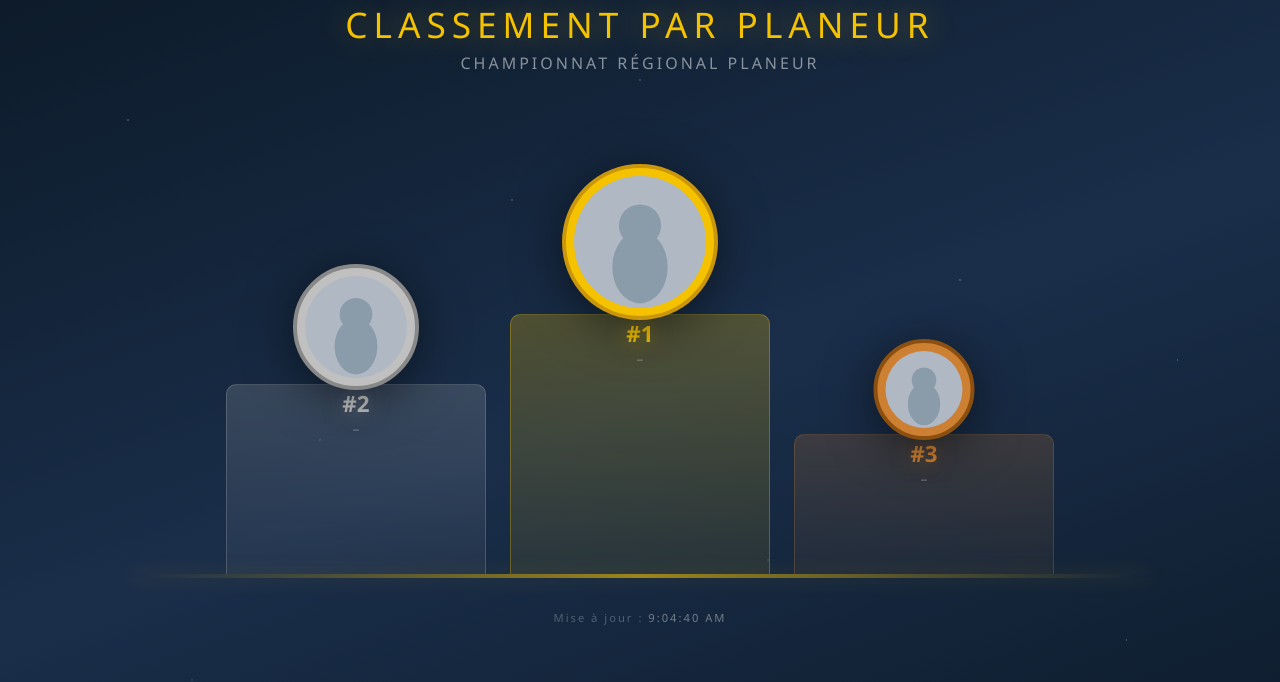
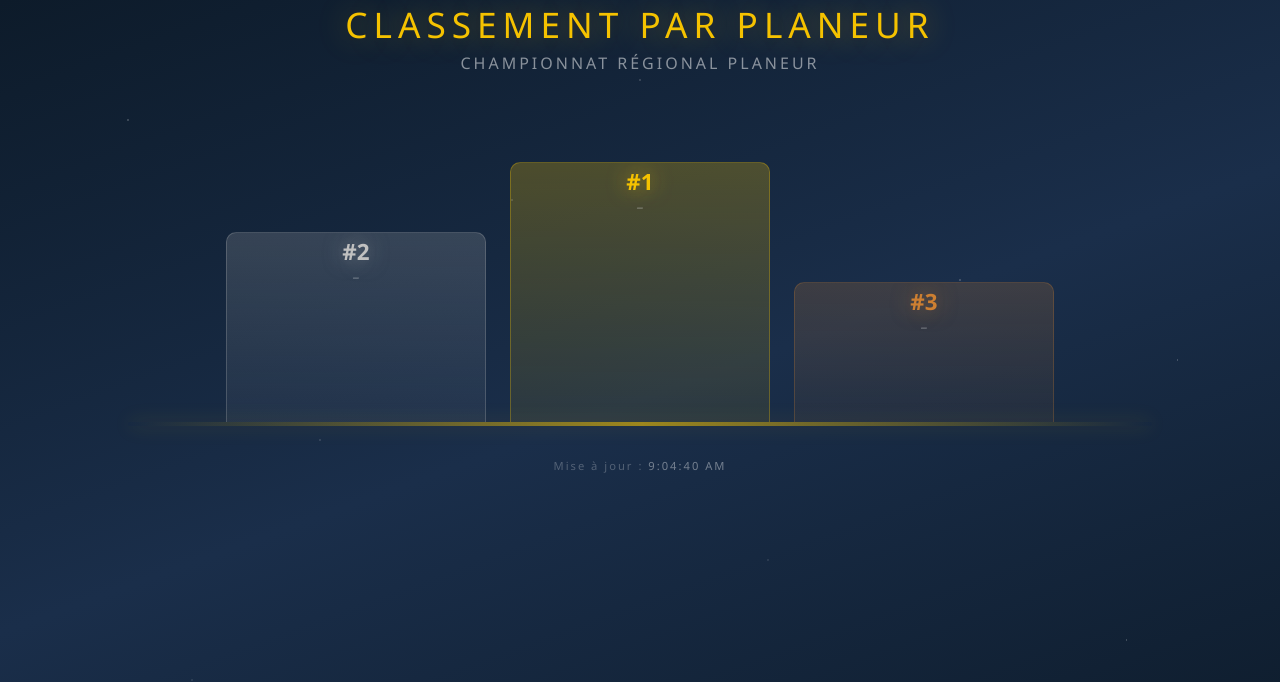
Before and after one commit to Cym-Developpement/gliderChampionship, a Laravel app: page /podium-gliders in a window 1280 px wide. Shown: the top 682 px of the page. Run offline with Laravel 12, Linux system fonts and the light colour scheme; data comes from the database, SQL or seed files in the repository; data that the repository does not hold is empty.

Commit message:
style(podium): épure le classement par planeur
Retire les noms de pilotes des marches comme du tableau : chaque entrée
se limite à l'immatriculation et au modèle.

Retire la médaille, qui affichait une silhouette de pilote — sans objet
pour un classement de machines, un planeur n'ayant pas de photo à y
placer. Les fonctions medalSvg() et setPhoto() ainsi que les règles CSS
associées disparaissent avec elle : du code mort dans une vue dupliquée
finirait par resurgir.

Le podium du jour et le classement général conservent médailles et
photos, ces vues n'étant pas touchées.

```diff
--- a/resources/views/podium-gliders.blade.php
+++ b/resources/views/podium-gliders.blade.php
@@ -72,35 +72,6 @@
             align-items: center;
             flex: 1;
             max-width: 260px;
-        }
-
-        /* Médaille SVG */
-        .medal-wrap {
-            position: relative;
-            width: 100%;
-            display: flex;
-            justify-content: center;
-            margin-bottom: -8px;
-            z-index: 2;
-        }
-
-        .medal-wrap svg {
-            width: 100%;
-            max-width: 200px;
-            filter: drop-shadow(0 8px 24px rgba(0,0,0,0.5));
-            transition: transform 0.3s ease;
-        }
-
-        .podium-slot:hover .medal-wrap svg {
-            transform: translateY(-6px) scale(1.04);
-        }
-
-        /* Photo pilote dans la médaille */
-        .pilot-photo {
-            position: absolute;
-            border-radius: 50%;
-            object-fit: cover;
-            border: 3px solid rgba(255,255,255,0.3);
         }
 
         /* Marche du podium */
@@ -340,40 +311,6 @@
 // L'application peut être servie dans un sous-répertoire : les URL sont
 // préfixées par la base calculée par Laravel plutôt que par « / ».
 const BASE = @json(rtrim(url('/'), '/'));
-// SVG médaille selon rang
-function medalSvg(rank) {
-    const sizes  = { 1: 160, 2: 130, 3: 105 };
-    const rings  = { 1: '#F5C200', 2: '#C0C0C0', 3: '#CD7F32' };
-    const darks  = { 1: '#C9960C', 2: '#888888', 3: '#8B5010' };
-    const sz = sizes[rank];
-    const cx = sz / 2;
-    const rOuter = cx - 4;
-    const rInner = rOuter - 10;
-    return `<svg xmlns="http://www.w3.org/2000/svg" viewBox="0 0 ${sz} ${sz}" width="${sz}" height="${sz}">
-  <defs>
-    <clipPath id="clip${rank}"><circle cx="${cx}" cy="${cx}" r="${rInner - 2}"/></clipPath>
-  </defs>
-  <circle cx="${cx}" cy="${cx}" r="${rOuter}" fill="${rings[rank]}" stroke="${darks[rank]}" stroke-width="4"/>
-  <circle cx="${cx}" cy="${cx}" r="${rInner}" fill="#B0B8C4"/>
-  <ellipse cx="${cx}" cy="${cx + rInner * 0.38}" rx="${rInner * 0.42}" ry="${rInner * 0.55}" fill="#8A9BAA" id="sil-body-${rank}"/>
-  <circle  cx="${cx}" cy="${cx - rInner * 0.25}" r="${rInner * 0.32}" fill="#8A9BAA" id="sil-head-${rank}"/>
-  <image id="photo-${rank}" href="" x="${cx - rInner + 2}" y="${cx - rInner + 2}"
-         width="${(rInner - 2) * 2}" height="${(rInner - 2) * 2}"
-         clip-path="url(#clip${rank})" preserveAspectRatio="xMidYMid slice" style="display:none"/>
-</svg>`;
-}
-
-function setPhoto(rank, url) {
-    const img = document.getElementById(`photo-${rank}`);
-    const head = document.getElementById(`sil-head-${rank}`);
-    const body = document.getElementById(`sil-body-${rank}`);
-    if (!img || !url) return;
-    img.setAttribute('href', url);
-    img.style.display = '';
-    if (head) head.style.display = 'none';
-    if (body) body.style.display = 'none';
-}
-
 async function loadPodium() {
     try {
         const res = await fetch(BASE + '/api/competition', { cache: 'no-store' });
@@ -429,11 +366,8 @@ async function loadPodium() {
         const slot = document.createElement('div');
         slot.className = 'podium-slot';
 
-        const medalWrap = document.createElement('div');
-        medalWrap.className = 'medal-wrap';
-        medalWrap.innerHTML = medalSvg(rank);
-        slot.appendChild(medalWrap);
-
+        // Pas de médaille ici : elle porte une silhouette de pilote, sans
+        // objet pour un classement de machines.
         const step = document.createElement('div');
         step.className = `step ${stepClasses[rank]}`;
 
@@ -453,7 +387,6 @@ async function loadPodium() {
                 <div class="rank-number">#${rank}</div>
                 <div class="pilot-name">${pilot.reg ?? '—'}</div>
                 <div class="pilot-callsign">${[pilot.gliderBrand, pilot.gliderModel].filter(Boolean).join(' ')}</div>
-                ${(pilot.pilots || []).length ? `<div class="pilot-callsign" style="opacity:.75">${pilot.pilots.join(' · ')}</div>` : ''}
                 <div class="pilot-score">${pilot.total.toLocaleString('fr-FR')}</div>
                 <div class="pilot-score-label">pts au total</div>
                 ${breakdown ? `<div class="pilot-day-breakdown">${breakdown}</div>` : ''}
@@ -508,7 +441,6 @@ async function loadPodium() {
                     <td>
                         <div style="font-weight:600;color:#fff;">${p.reg ?? '—'}</div>
                         <div style="font-size:0.68rem;color:rgba(255,255,255,0.35);letter-spacing:1px;">${[p.gliderBrand, p.gliderModel].filter(Boolean).join(' ')}</div>
-                        ${(p.pilots || []).length ? `<div style="font-size:0.62rem;color:rgba(255,255,255,0.3);">${p.pilots.join(' · ')}</div>` : ''}
                     </td>
                     ${dayScores}
                     <td class="total-cell">${p.total.toLocaleString('fr-FR')}</td>
```
